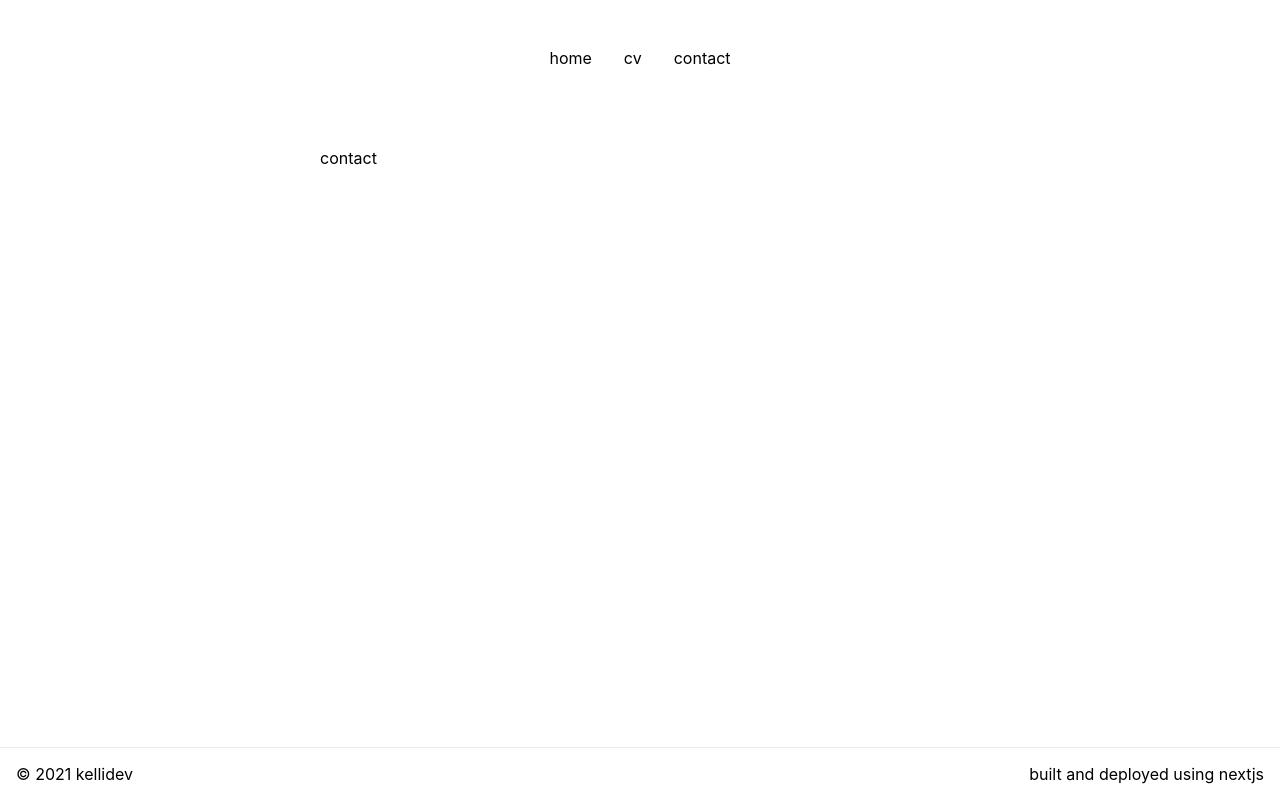
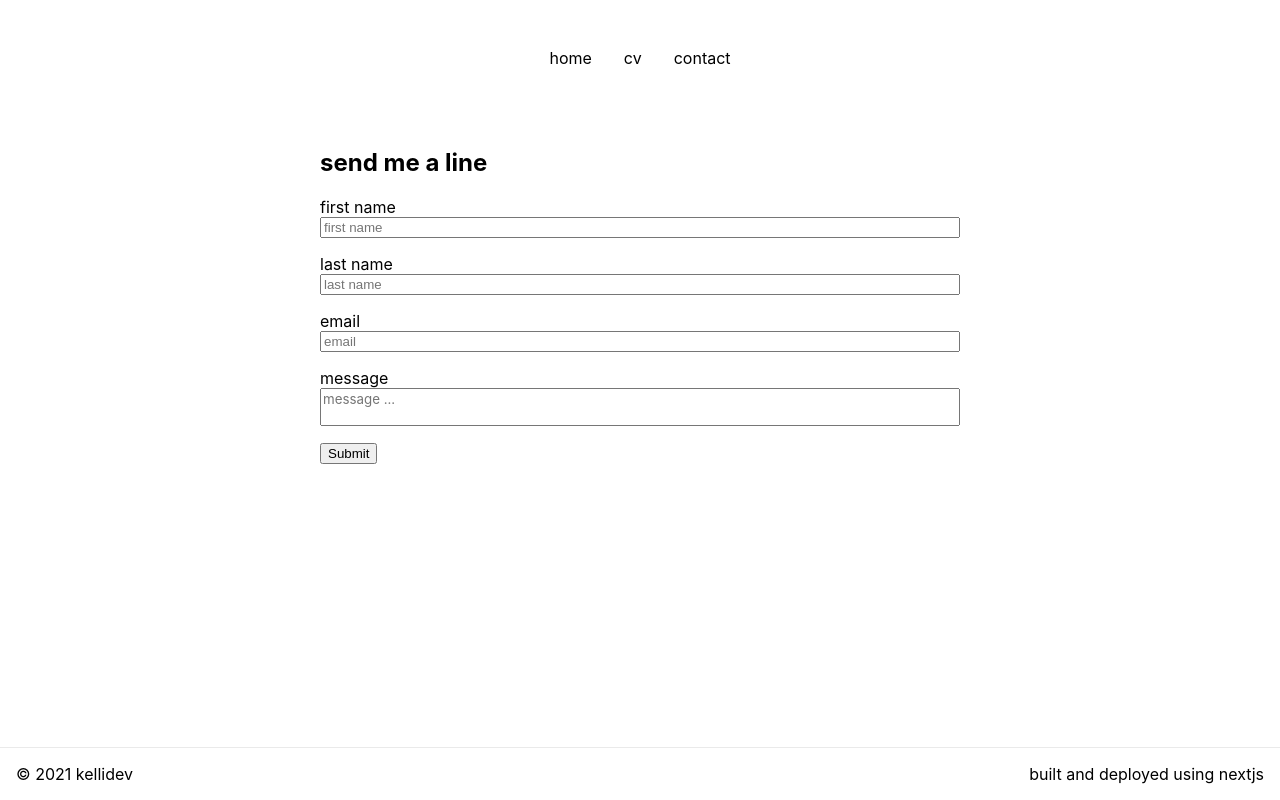
Before and after one commit to kel7774/kellidev, a Next.js app: page /contact in a window 1280 px wide. Built offline with nearby package versions, Linux system fonts and the light colour scheme.

Commit message:
Add emailjs & react-hook-form, error with emailjs not compiling

```diff
--- /dev/null
+++ b/components/ContactForm.js
@@ -0,0 +1,88 @@
+import { useForm } from 'react-hook-form'
+import { useState } from 'react'
+// import emailjs from 'emailjs-com'
+import styles from '../styles/ContactForm.module.css'
+
+export default function ContactForm () {
+  // const userName = emailjs.init('user_h88MUUL2z7LyThRYixx88')
+  // function sendEmail (e) {
+  //   e.preventDefault()
+  //   emailjs.sendForm('service_t0zbujf', 'template_xc0l2vw', '.contactForm', userName)
+  //     .then((result) => console.log(result.text))
+  //     .catch((error) => console.log(error.text))
+  // }
+  const { register, handleSubmit, formState: { errors } } = useForm()
+  const [firstName, setFirstName] = useState(undefined)
+  const [lastName, setLastName] = useState(undefined)
+  const [email, setEmail] = useState(undefined)
+
+  function handleFirstNameChange (e) {
+    setFirstName(e.target.value)
+  }
+  function handleLastNameChange (e) {
+    setLastName(e.target.value)
+  }
+  function handleEmailChange (e) {
+    setEmail(e.target.value)
+  }
+  return (
+    <form className='contactForm'>
+      <div className={styles.formField}>
+        <label htmlFor='firstName'>first name</label>
+        <input
+          type='text'
+          name='firstName'
+          placeholder='first name'
+          value={firstName}
+          onChange={handleFirstNameChange}
+          {...register('firstName', { required: true })}
+        />
+        {errors.firstName && 'first name is required'}
+      </div>
+      <div className={styles.formField}>
+        <label htmlFor='lastName'>last name</label>
+        <input
+          type='text'
+          name='lastName'
+          placeholder='last name'
+          value={lastName}
+          onChange={handleLastNameChange}
+          {...register('lastName', { required: true })}
+        />
+        {errors.lastName && 'last name is required'}
+      </div>
+      <div className={styles.formField}>
+        <label htmlFor='email'>email</label>
+        <input
+          type='email'
+          name='email'
+          placeholder='email'
+          value={email}
+          onChange={handleEmailChange}
+          {...register('email', {
+            required: 'required',
+            pattern: {
+              value: /\S+@\S+.\S+/,
+              message: 'must be a valid email'
+            }
+          })}
+        />
+        {errors.email && 'email is required'}
+      </div>
+      <div className={styles.formField}>
+        <label htmlFor='message'>message</label>
+        <textarea
+          placeholder='message ...'
+          className={styles.textarea}
+          name='message'
+          {...register('message', {
+            required: 'message required',
+            minLength: { value: 100, message: 'Must enter at least 100 characters' }
+          })}
+        />
+        {errors.textarea && 'a message of at least 100 characters is required'}
+      </div>
+      <input type='submit' className={styles.submit} />
+    </form>
+  )
+}
--- a/package.json
+++ b/package.json
@@ -9,9 +9,11 @@
     "lint": "next lint"
   },
   "dependencies": {
+    "emailjs-com": "^3.1.0",
     "next": "11.0.0",
     "react": "17.0.2",
-    "react-dom": "17.0.2"
+    "react-dom": "17.0.2",
+    "react-hook-form": "^7.9.0"
   },
   "devDependencies": {
     "eslint": "7.28.0",
--- a/pages/api/hello.js
+++ /dev/null
@@ -1,5 +0,0 @@
-// Next.js API route support: https://nextjs.org/docs/api-routes/introduction
-
-export default function handler(req, res) {
-  res.status(200).json({ name: 'John Doe' })
-}
--- /dev/null
+++ b/pages/api/sendEmail.js
@@ -0,0 +1,11 @@
+import { init, sendForm } from 'emailjs-com'
+const userName = init('user_h88MUUL2z7LyThRYixx88')
+
+// export default function sendEmail (e) {
+//   sendForm('service_t0zbujf', 'template_xc0l2vw', '.contactForm', userName)
+//     .then((result) => {
+//       console.log('result: ', result.text, result.status)
+//     }, (error) => {
+//       console.log('error: ', error.text)
+//     })
+// }
--- a/pages/contact/index.js
+++ b/pages/contact/index.js
@@ -1,8 +1,12 @@
 import Layout from '../../layout/Layout'
+import ContactForm from '../../components/ContactForm'
 export default function Contact () {
   return (
     <Layout>
-      <div>contact</div>
+      <section>
+        <h1>send me a line</h1>
+        <ContactForm />
+      </section>
     </Layout>
   )
 }
--- /dev/null
+++ b/styles/ContactForm.module.css
@@ -0,0 +1,23 @@
+.form input,
+.form textarea {
+  width: 20rem;
+  border-radius: 0.3rem;
+}
+
+.form input {
+  height: 2rem;
+}
+
+.form textarea {
+  height: 10rem;
+}
+
+.formField {
+  display: flex;
+  flex-direction: column;
+  margin: 1rem 0;
+}
+
+.textarea {
+  resize:none;
+}
--- a/styles/globals.css
+++ b/styles/globals.css
@@ -4,6 +4,11 @@ body {
   margin: 0;
   font-family: -apple-system, BlinkMacSystemFont, Segoe UI, Roboto, Oxygen,
     Ubuntu, Cantarell, Fira Sans, Droid Sans, Helvetica Neue, sans-serif;
+}
+
+textarea {
+  font-family: -apple-system, BlinkMacSystemFont, Segoe UI, Roboto, Oxygen,
+  Ubuntu, Cantarell, Fira Sans, Droid Sans, Helvetica Neue, sans-serif;
 }
 
 code {
```
Also changed, not shown: 1 other file (tests, documents, lock files or other folders).
